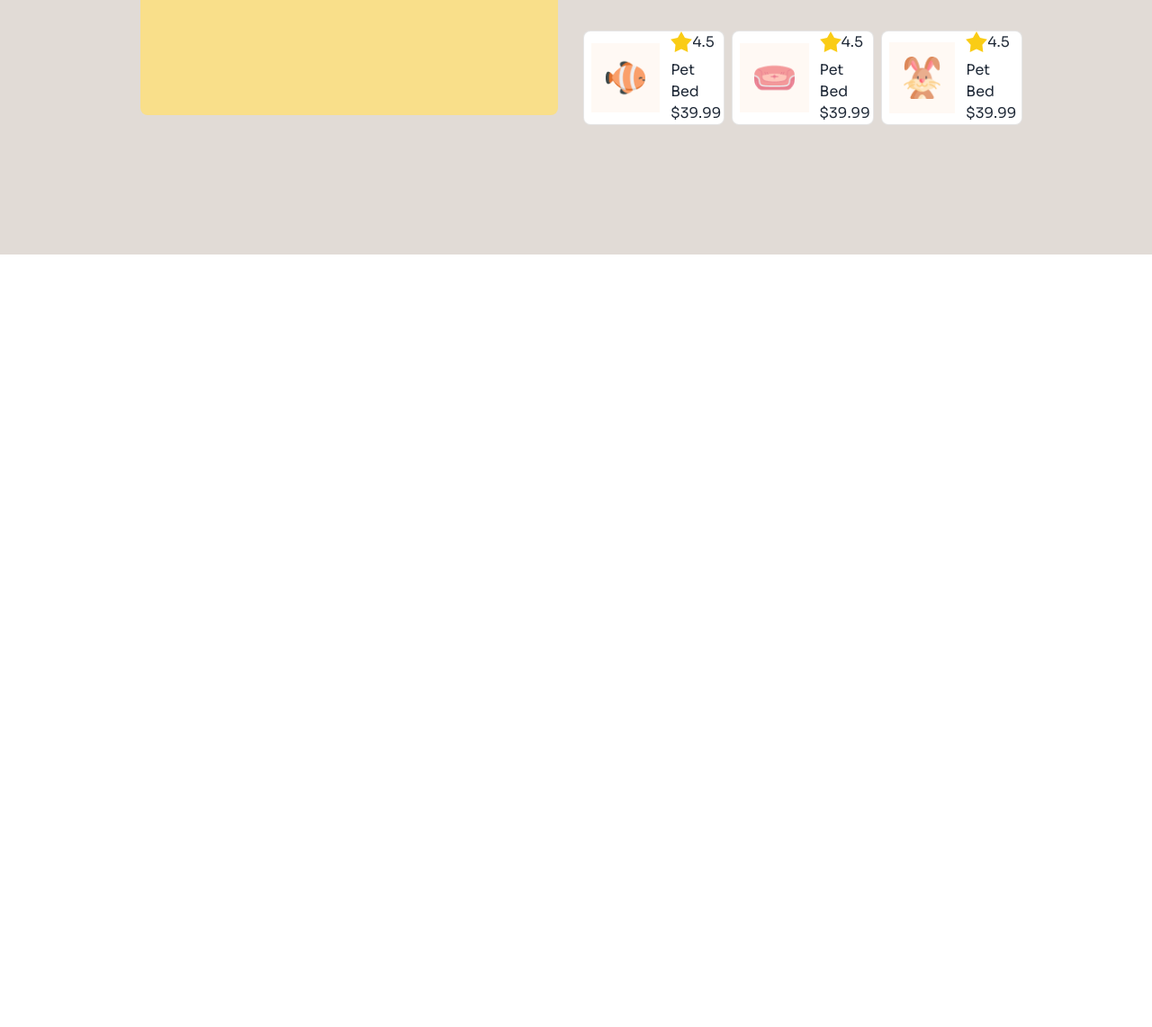
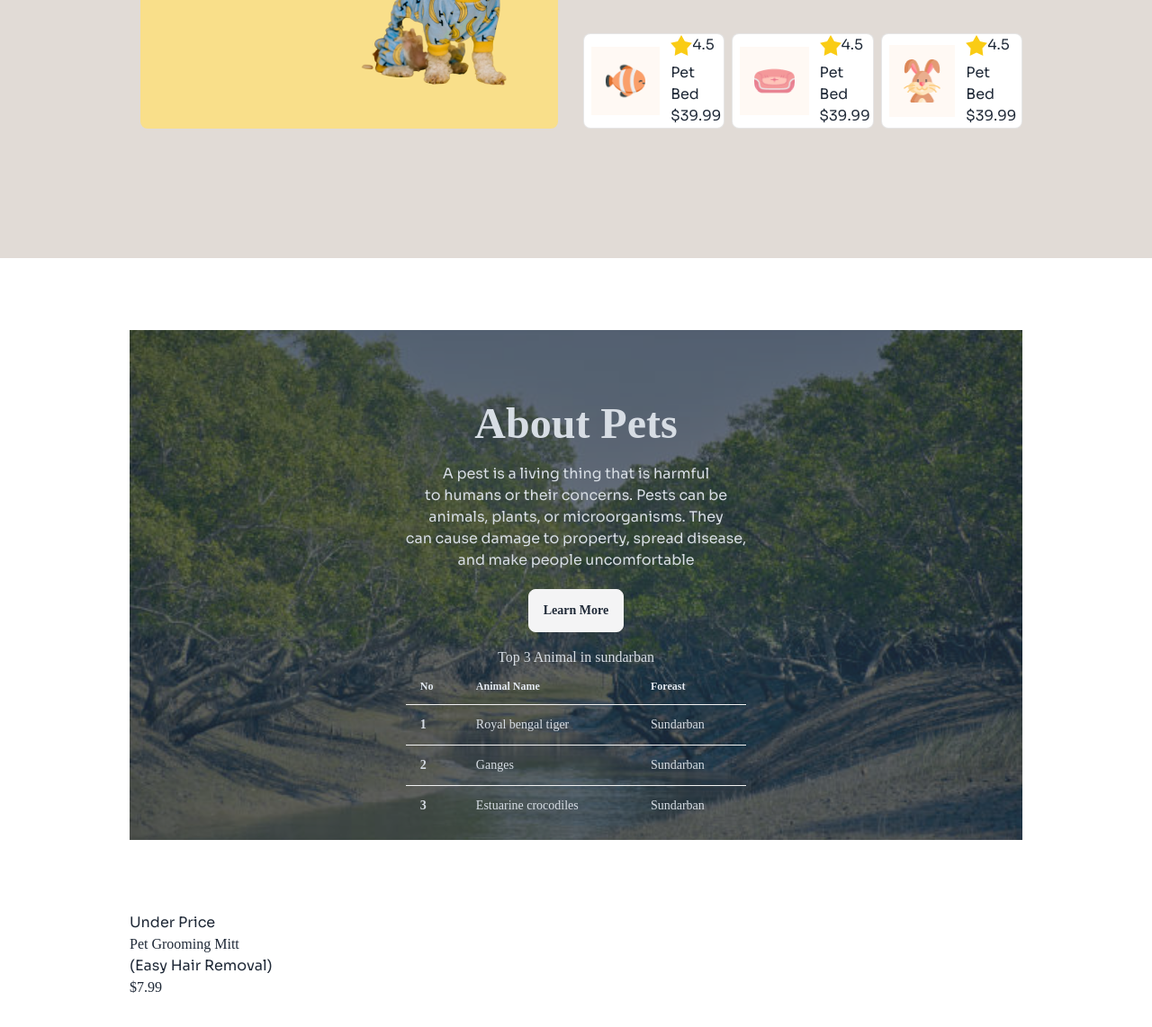
Before and after one commit to sabba1010/Assignment-3, a plain HTML site: page index.html in a window 1280 px wide. Shown: the part 1775-2917 px from the top of the page at 90% size. Before the commit the page ends 2058 px from the top, so only its background shows below. Drawn offline with nearby package versions, Linux system fonts and the light colour scheme; a web font is replaced by a local one.

Commit message:
add challange part

```diff
--- a/index.html
+++ b/index.html
@@ -267,7 +267,8 @@ body{
     <div class="grid md:grid-cols-2 gap-x-4  gap-y-10">
       <div >
         <!-- dog-shirt -->
-        <div class="pt-12 bg-[#F9DF8A] mt-12 md:h-96  rounded-lg mx-3">
+        <div class=" min-h-[399px] max-h-[402px] max-w-[742px] bg-[url(c1-assets/cute-pet-small.png)] bg-right bg-bottom bg-no-repeat
+        pt-12 bg-[#F9DF8A] mt-12 md:h-96  rounded-lg mx-3">
           <div class="px-7">
               <h1 class="text-2xl ">
                   T-shirt For Dogs
@@ -281,9 +282,7 @@ body{
                   </button>
 
           </div>
-          <div class="h-1/2  md:h-auto md:w-auto pl-28 md:pl-72 lg:pl-96">
-              <img class="md:-mt-52 " src="c1-assets/cute-pet-mid.png" alt="">
-          </div>
+
 
           </div>
 
@@ -441,9 +440,91 @@ body{
 </div>
 
 <!-- challange -->
+<div class="md:px-36 px-2 my-20">
+  <div
+  class=" hero "
+  style="background-image: url(c1-assets/istockphoto-1137892510-612x612.jpg);">
+  <div class="hero-overlay bg-opacity-60"></div>
+  <div class="hero-content text-neutral-content text-center">
+    <div class="max-w-md">
+      <h1 class="mb-5 text-5xl font-bold pt-16">About Pets</h1>
+      <p class="mb-5">
+        A pest is a living thing that is harmful <br>
+        to humans or their concerns. Pests can be <br>
+         animals, plants, or microorganisms. They <br>
+          can cause damage to property, spread disease,<br>
+           and make people uncomfortable
+      </p>
+      <button class="btn bg-zinc-100">Learn More</button>
+      <div class="overflow-x-auto">
+        <h1 class="mt-4">
+          Top 3 Animal in sundarban
+        </h1>
+        <table class="table ">
+          <!-- head -->
+          <thead>
+            <tr>
+              <th class="text-slate-200">No</th>
+              <th class="text-slate-200">Animal Name</th>
+              <th class="text-slate-200">Foreast</th>
+
+            </tr>
+          </thead>
+          <tbody>
+            <!-- row 1 -->
+            <tr class="">
+              <th >1</th>
+              <td>Royal bengal tiger</td>
+              <td>Sundarban </td>
+
+            </tr>
+            <!-- row 2 -->
+            <tr>
+              <th>2</th>
+              <td>Ganges</td>
+              <td>Sundarban</td>
+
+            </tr>
+            <!-- row 3 -->
+            <tr>
+              <th>3</th>
+              <td>Estuarine crocodiles</td>
+              <td>Sundarban</td>
+
+            </tr>
+          </tbody>
+        </table>
+      </div>
+    </div>
+  </div>
+</div>
+</div>
+<!-- Everyday low Price -->
+<div class="md:px-36 px-2 mb-36">
+  <div>
+    <!-- card-1 -->
+    <div>
+      <p>
+        Under Price
+      </p>
+      <h1>
+        Pet Grooming Mitt
+      </h1>
+      <p>
+        (Easy Hair Removal)
+      </p>
+      <h1>
+        $7.99
+      </h1>
+    </div>
 
 
 
+
+    <!-- card-1 -->
+
+    </div>
+</div>
 
 
 
```
Also changed, not shown: c1-assets/image-asset.jpeg (added), c1-assets/istockphoto-1137892510-612x612.jpg (added).
